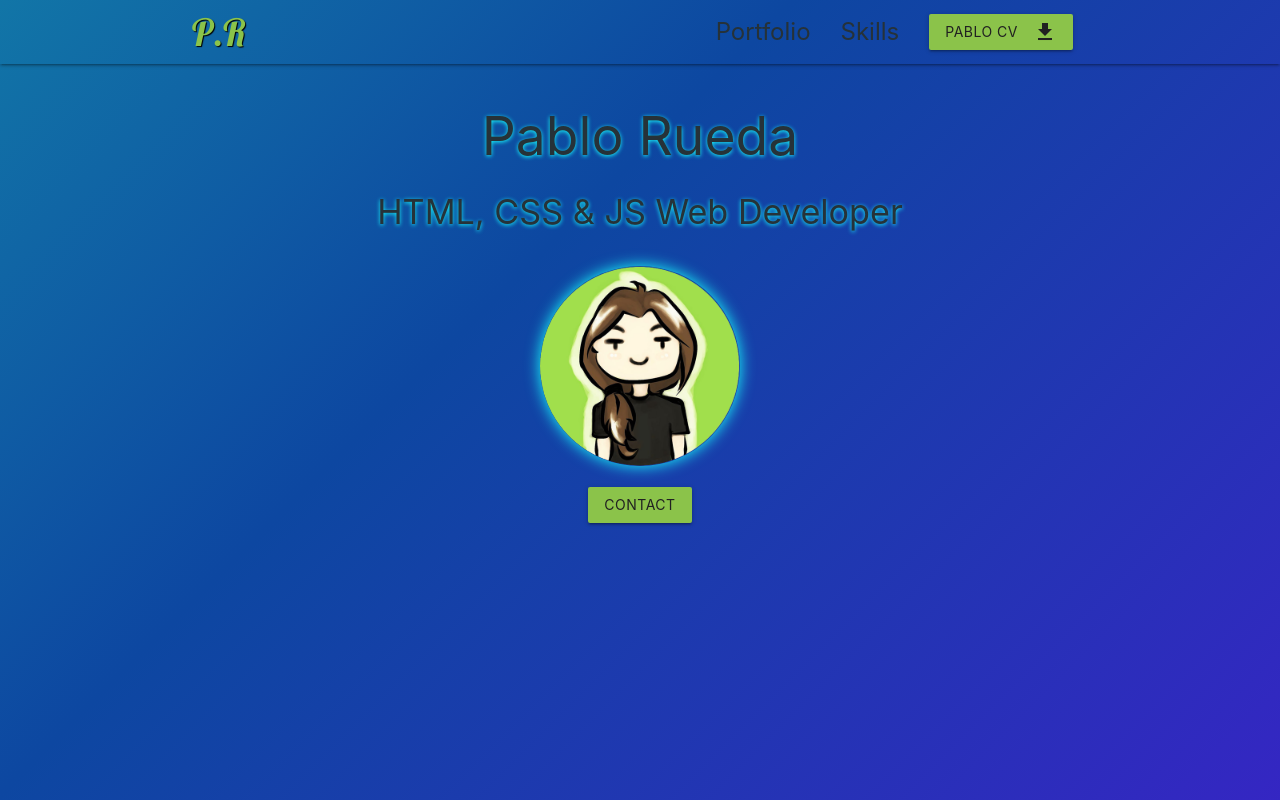
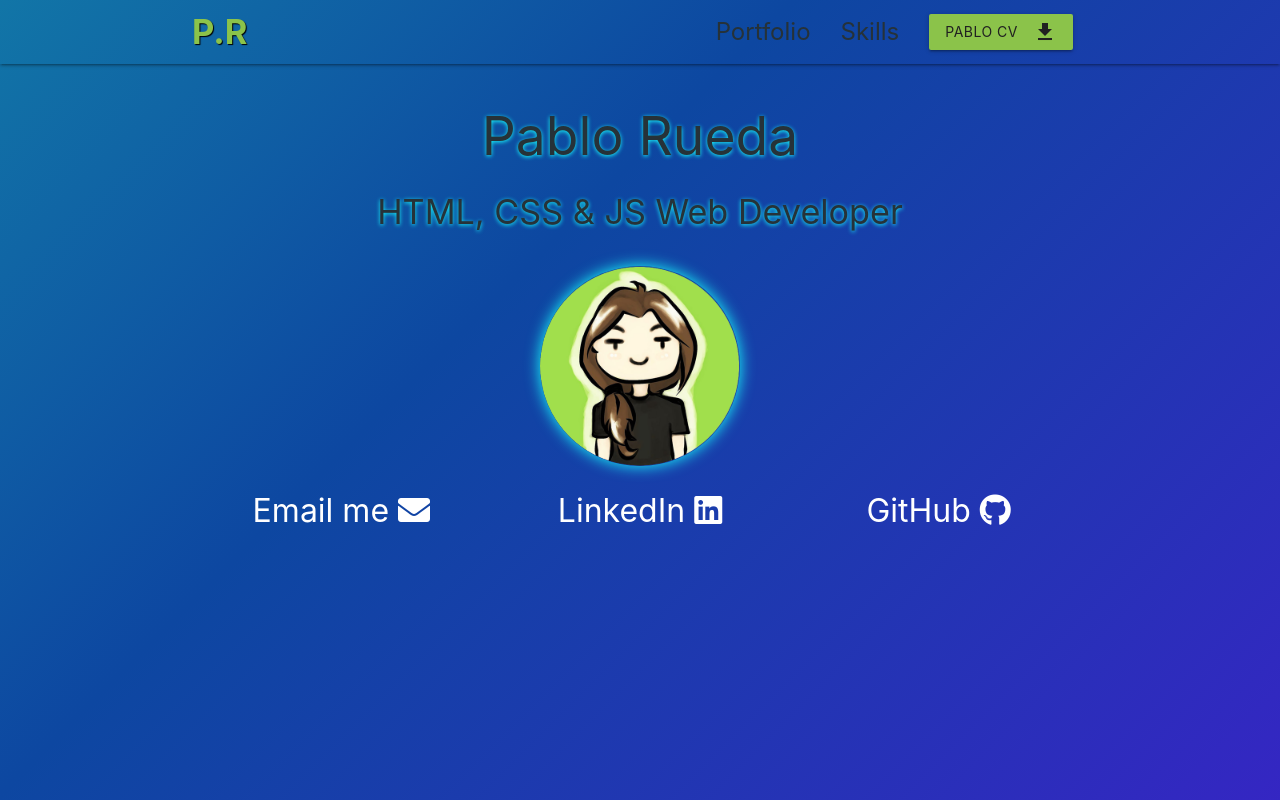
Before and after one commit to Pablo-Rueda/pablo-rueda.github.io, a plain HTML site: page index.html in a window 1280 px wide. Shown: the top 800 px of the page. Drawn offline with nearby package versions, Linux system fonts and the light colour scheme.

Commit message:
P.R logo update

```diff
--- a/CSS/_custom.scss
+++ b/CSS/_custom.scss
@@ -9,8 +9,8 @@
 }
 
 .logo{
-    font-size: 2.5rem;
-    font-family: 'Lobster', cursive;
+    font-size: 2.3rem;
+    font-weight: bold;
     text-shadow: 1px 1px 1px black;
 }
 
--- a/index.html
+++ b/index.html
@@ -45,7 +45,7 @@
         <img src="./Images/profile_img.png" alt="Cartoon style profile pic" width="200" class="circle profile-img">
       </h2>
       <!--    Contact    -->
-      <div class="center-align hide-on-large-only">
+      <div class="center-align ">
         <div class="row">
           <div class="col m4 s12 align-center"> <a class="white-text" href="mailto: pablors-j@hotmail.com" style="font-size: 32px;" target="_blank">Email me <i class="fas fa-envelope "></i></a> </div>
           <div class="col m4 s12 align-center"> <a class="white-text" href="https://www.linkedin.com/in/pabloruedas/en" style="font-size: 32px;" target="_blank">LinkedIn <i class="fab fa-linkedin"></i></a></div>
@@ -53,7 +53,7 @@
         </div>
       </div>
 
-      <div class="center-align hide-on-med-and-down">
+      <div class="center-align hide-on-large-only">
         <a id="menu" onclick="OpenTarget();"
         class="waves-effect light-green btn grey-text text-darken-4 pulse" >
           Contact
@@ -63,13 +63,14 @@
         <div class="tap-target light-green" data-target="menu">
           <div class="tap-target-content">
             <div class="row">
-              <div class="col l4  align-center"> <a class="white-text" href="mailto: pablors-j@hotmail.com" style="font-size: 32px;" target="_blank">Email me <i class="fas fa-envelope "></i></a> </div>
-              <div class="col l4  align-center"> <a class="white-text" href="https://www.linkedin.com/in/pabloruedas/en" style="font-size: 32px;" target="_blank">LinkedIn <i class="fab fa-linkedin"></i></a></div>
-              <div class="col l4  align-center"> <a class="white-text" href="https://github.com/pablo-rueda" target="_blank" style="font-size: 32px;">GitHub <i class="fab fa-github"></i></a></div>
+              <div class="col l4  align-center"> <a class="white-text" href="mailto: pablors-j@hotmail.com" style="font-size: 32px;" target="_blank"><i class="fas fa-envelope "></i> Email me</a></div>
+              <div class="col l4  align-center"> <a class="white-text" href="https://www.linkedin.com/in/pabloruedas/en" style="font-size: 32px;" target="_blank"><i class="fab fa-linkedin"></i> LinkedIn</a></div>
+              <div class="col l4  align-center"> <a class="white-text" href="https://github.com/pablo-rueda" target="_blank" style="font-size: 32px;"><i class="fab fa-github"></i> GitHub</a></div>
             </div>
           </div>
         </div>
       </div>
+
     </div>
   </header>
   <!-- End of Nav element -->
```
Also changed, not shown: CSS/style.css, 1 other file.
